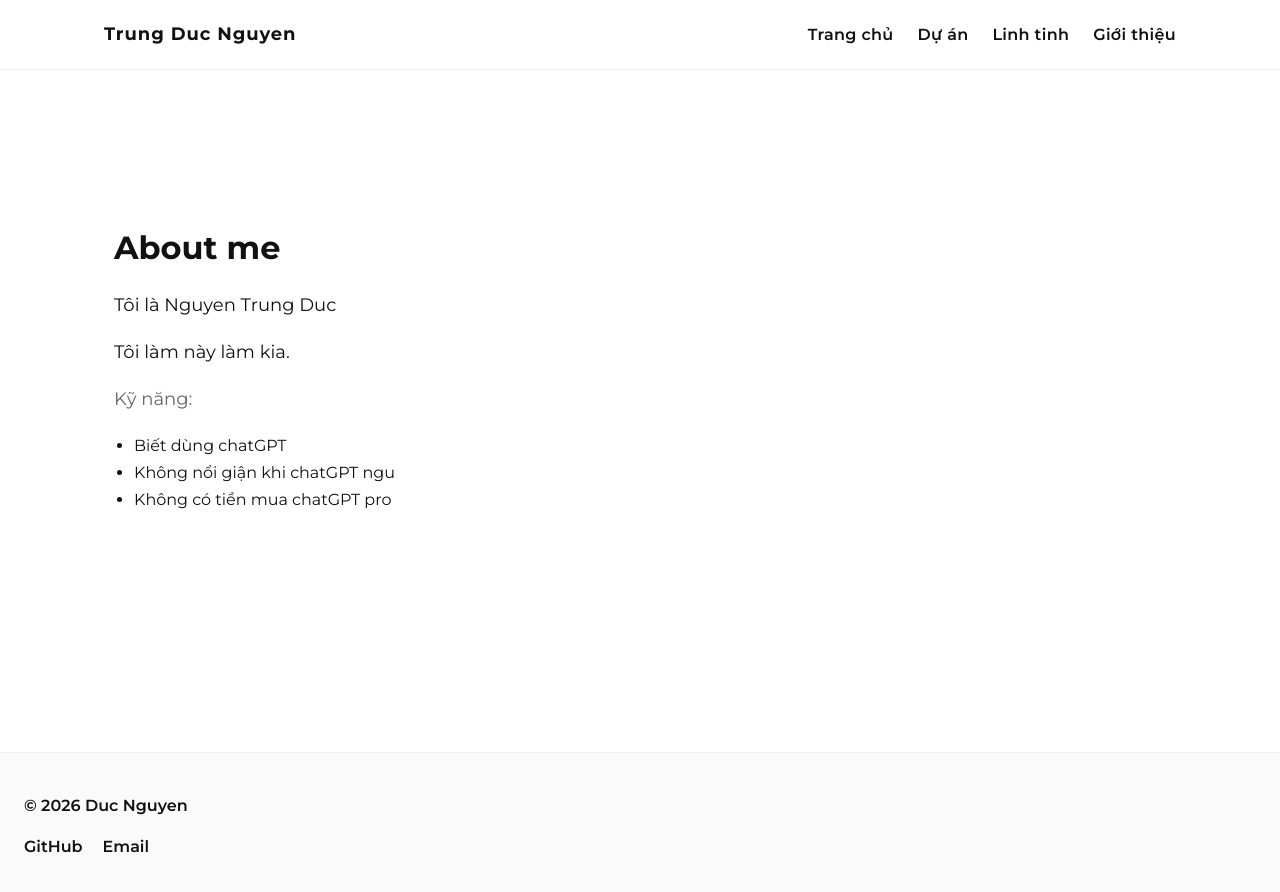
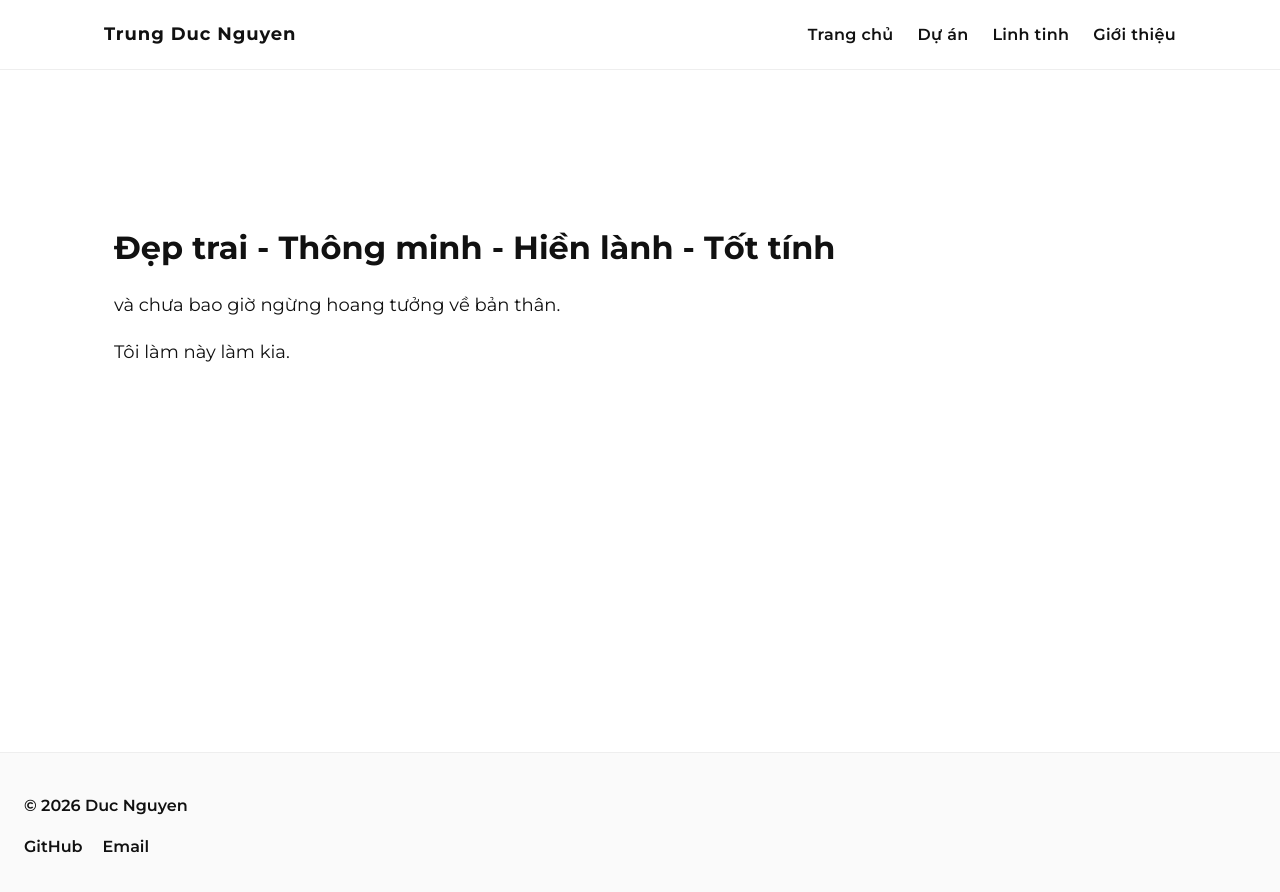
Before and after one commit to trungducngtd/trungducngtd.github.io, a Jekyll site: the page built from about.html, in a window 1280 px wide. Shown: the top 892 px of the page. Built offline with Jekyll 4.4.1, drawn with Linux system fonts in a browser that asks for light colours.

Commit message:
Update about section with new personal description

```diff
--- a/about.html
+++ b/about.html
@@ -4,14 +4,7 @@ title: Giới thiệu
 ---
 
 <section class="section-block about-page">
-  <p class="section-title">About me</p>
-  <p class="about-page__text">Tôi là Nguyen Trung Duc</p>
+  <p class="section-title">Đẹp trai - Thông minh - Hiền lành - Tốt tính</p>
+  <p class="about-page__text">và chưa bao giờ ngừng hoang tưởng về bản thân.</p>
   <p class="about-page__text">Tôi làm này làm kia.</p>
-
-  <p class="section-subtitle about-page__subtitle">Kỹ năng:</p>
-  <ul class="skill-list">
-    <li>Biết dùng chatGPT</li>
-    <li>Không nổi giận khi chatGPT ngu</li>
-    <li>Không có tiền mua chatGPT pro</li>
-  </ul>
 </section>
```
